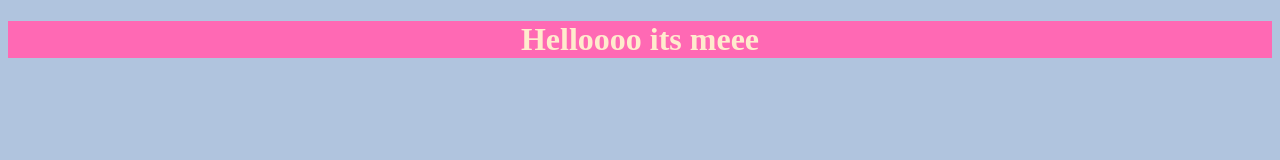
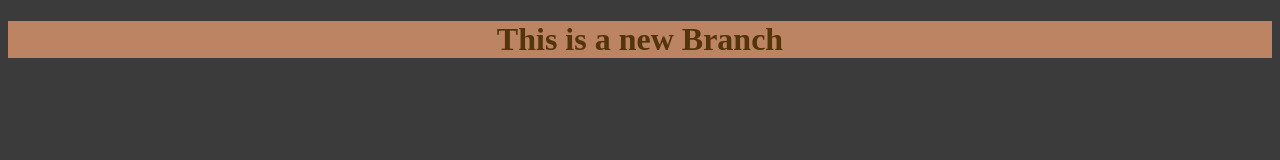
Before and after one commit to Ilhamsouhaili/projet1, a plain HTML site: page index.html in a window 1280 px wide. Drawn offline with Linux system fonts and the light colour scheme.

Commit message:
changing style for the title

```diff
--- a/index.html
+++ b/index.html
@@ -8,7 +8,7 @@
     <title>Document</title>
 </head>
 <body>
-    <h1>Helloooo its meee</h1>
+    <h1>This is a new Branch</h1>
     <script src="app.js"></script>
 </body>
 </html>
--- a/style.css
+++ b/style.css
@@ -1,8 +1,8 @@
 h1{
-    color: blanchedalmond;
-    background-color: hotpink;
+    color: rgb(83, 53, 9);
+    background-color: rgba(247, 166, 119, 0.69);
     text-align: center;
 }
 body{
-    background-color: lightsteelblue;
+    background-color: rgba(60, 59, 59, 0.998);
 }
```
